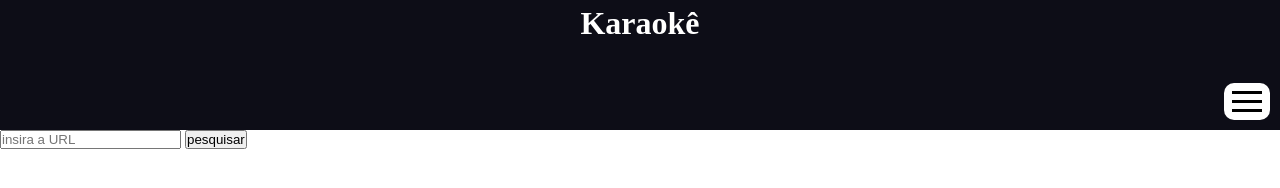
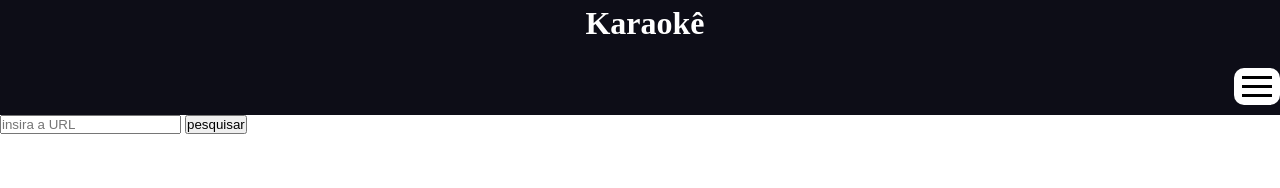
Before and after one commit to Mikael-Antony/projeto-karaoke, a plain HTML site: page index.html in a window 1280 px wide. Shown: the top 188 px of the page. Drawn offline with nearby package versions, Linux system fonts and the light colour scheme.

Commit message:
Update style.css

```diff
--- a/estilo/style.css
+++ b/estilo/style.css
@@ -17,7 +17,8 @@ header {
     background-color: var(--header);
     padding: 5px;
 
-    height: 15vh;
+    width: 100vw;
+    height: 105px;
 
     display: flex;
     flex-flow: wrap column;
```
